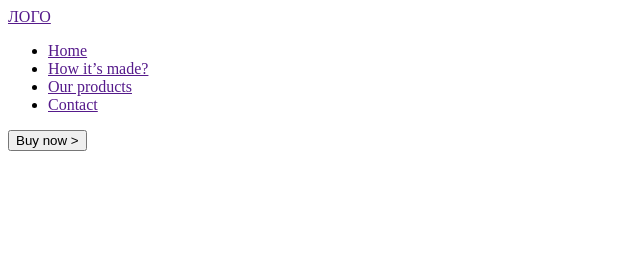
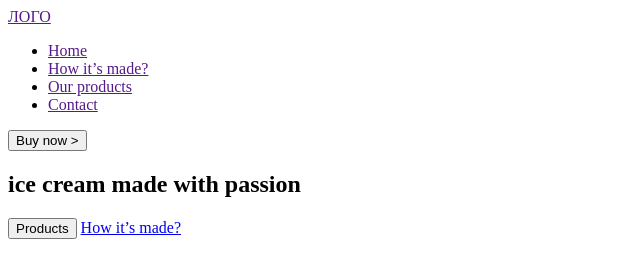
Before and after one commit to leokill2904/ice-cream, a plain HTML site: page index.html in a window 1280 px wide. Shown: the whole page, without its empty margins (0-640 px from the left). Drawn offline with Linux system fonts and the light colour scheme.

Commit message:
add hero section

```diff
--- a/index.html
+++ b/index.html
@@ -34,7 +34,13 @@
     </header>
     <main>
       <!-- HERO-SECTION -->
-      <section></section>
+      <section>
+        <div class="container">
+          <h1 class="hero__title">ice cream made with passion</h1>
+          <button class="button">Products</button>
+          <a href="#">How it’s made?</a>
+        </div>
+      </section>
       <!-- PRODUCTS -->
       <section></section>
       <!-- ABOUT -->
```
